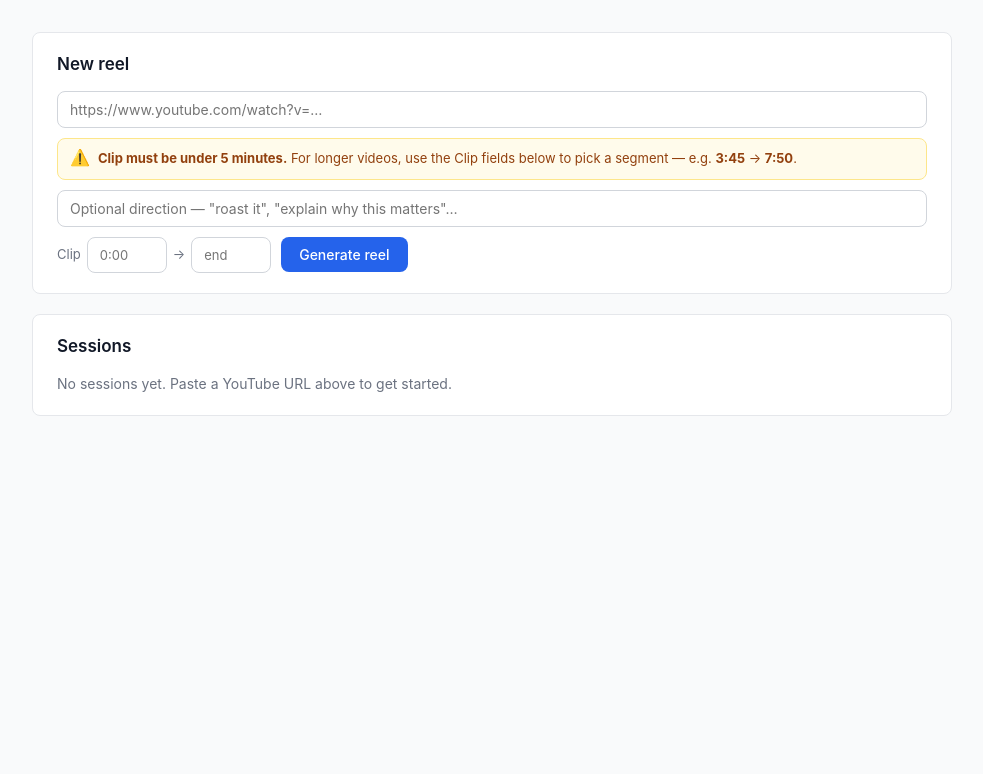
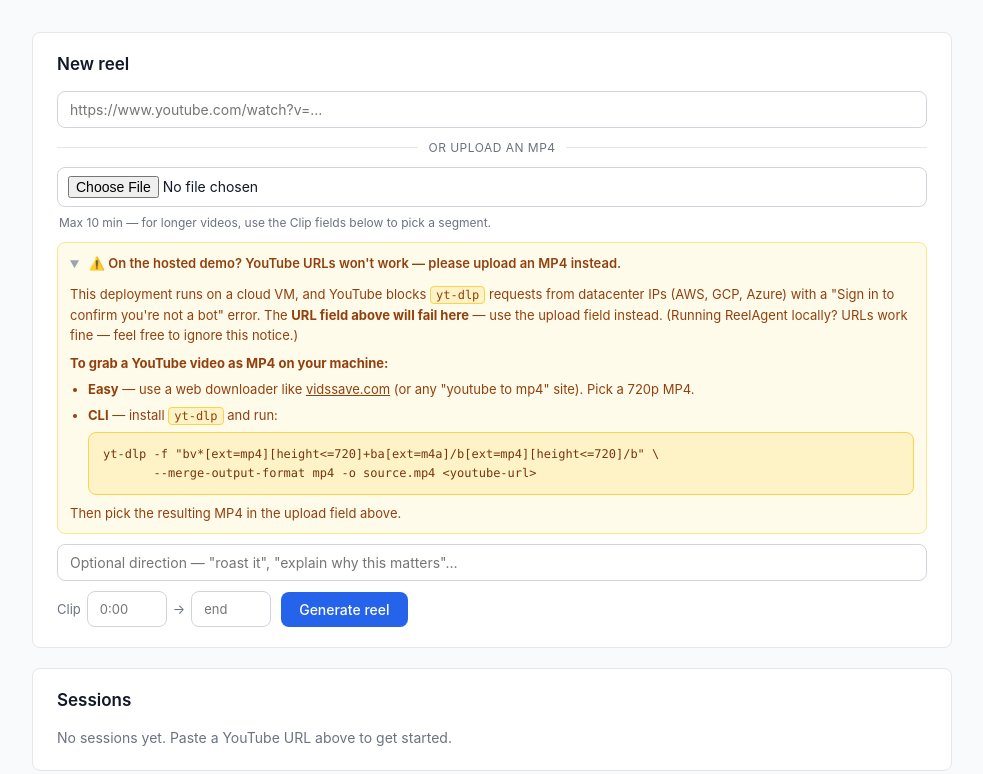
Before and after one commit to nik-55/runway-api-hackathon, a FastAPI app: page / in a window 1280 px wide. Shown: the part 58-832 px from the top of the page, without its empty margins (148-1131 px from the left). Before the commit the page ends 474 px from the top, so only its background shows below. Run offline with FastAPI, Linux system fonts and the light colour scheme; data that the repository does not hold is empty.

Commit message:
give option to upload video directly

```diff
--- a/app/routes/pages.py
+++ b/app/routes/pages.py
@@ -3,7 +3,7 @@ from fastapi.responses import HTMLResponse
 from fastapi.templating import Jinja2Templates
 
 from app import db
-from app.config import REPO_ROOT
+from app.config import REPO_ROOT, settings
 
 router = APIRouter()
 templates = Jinja2Templates(directory=str(REPO_ROOT / "app" / "templates"))
@@ -12,7 +12,14 @@ templates = Jinja2Templates(directory=str(REPO_ROOT / "app" / "templates"))
 @router.get("/", response_class=HTMLResponse)
 async def index(request: Request):
     sessions = db.list_sessions(limit=50)
-    return templates.TemplateResponse(request, "index.html", {"sessions": sessions})
+    return templates.TemplateResponse(
+        request,
+        "index.html",
+        {
+            "sessions": sessions,
+            "max_video_minutes": settings.max_video_duration_sec // 60,
+        },
+    )
 
 
 @router.get("/sessions/{session_id}", response_class=HTMLResponse)
--- a/app/templates/index.html
+++ b/app/templates/index.html
@@ -3,15 +3,51 @@
 
 <div class="card">
   <h2 style="margin-bottom: 16px; font-size: 17px;">New reel</h2>
-  <form method="post" action="/sessions">
+  <form method="post" action="/sessions" enctype="multipart/form-data">
     <div style="display: flex; flex-direction: column; gap: 10px;">
-      <input name="youtube_url" placeholder="https://www.youtube.com/watch?v=…" required style="width: 100%;">
-      <div style="display: flex; align-items: flex-start; gap: 8px; background: #fffbeb; border: 1.5px solid #fde68a; border-radius: var(--radius); padding: 10px 12px;">
-        <span style="font-size: 16px; line-height: 1;">⚠️</span>
-        <p style="font-size: 13px; color: #92400e; margin: 0; line-height: 1.5;">
-          <strong>Clip must be under 5 minutes.</strong> For longer videos, use the Clip fields below to pick a segment — e.g. <strong>3:45</strong> → <strong>7:50</strong>.
-        </p>
+      <input name="youtube_url" placeholder="https://www.youtube.com/watch?v=…" style="width: 100%;">
+
+      <div style="display: flex; align-items: center; gap: 10px;">
+        <span style="flex: 1; height: 1px; background: var(--border);"></span>
+        <span style="font-size: 12px; color: var(--muted); letter-spacing: 0.04em;">OR UPLOAD AN MP4</span>
+        <span style="flex: 1; height: 1px; background: var(--border);"></span>
       </div>
+
+      <input name="video_file" type="file" accept="video/mp4,video/*" style="width: 100%; padding: 8px 10px;">
+
+      <p style="font-size: 12px; color: var(--muted); margin: -4px 0 0 2px;">
+        Max {{ max_video_minutes }} min — for longer videos, use the Clip fields below to pick a segment.
+      </p>
+
+      <details style="background: #fffbeb; border: 1.5px solid #fde68a; border-radius: var(--radius); padding: 10px 12px;" open>
+        <summary style="font-size: 13px; color: #92400e; font-weight: 600;">
+          ⚠️ On the hosted demo? YouTube URLs won't work — please upload an MP4 instead.
+        </summary>
+        <div style="font-size: 13px; color: #92400e; line-height: 1.55; margin-top: 10px;">
+          <p style="margin-bottom: 8px;">
+            This deployment runs on a cloud VM, and YouTube blocks
+            <code style="color: inherit; background: #fef3c7; border-color: #fcd34d;">yt-dlp</code> requests from datacenter IPs
+            (AWS, GCP, Azure) with a "Sign in to confirm you're not a bot" error.
+            The <strong>URL field above will fail here</strong> — use the upload field instead.
+            (Running ReelAgent locally? URLs work fine — feel free to ignore this notice.)
+          </p>
+          <p style="margin-bottom: 6px;"><strong>To grab a YouTube video as MP4 on your machine:</strong></p>
+          <ul style="margin: 0 0 8px 18px; padding: 0;">
+            <li style="margin-bottom: 6px;">
+              <strong>Easy</strong> — use a web downloader like
+              <a href="https://vidssave.com/youtube-video-downloader-3cx" target="_blank" rel="noopener" style="color: #92400e; text-decoration: underline;">vidssave.com</a>
+              (or any "youtube to mp4" site). Pick a 720p MP4.
+            </li>
+            <li>
+              <strong>CLI</strong> — install <code style="color: inherit; background: #fef3c7; border-color: #fcd34d;">yt-dlp</code> and run:
+              <pre style="margin-top: 6px; background: #fef3c7; border-color: #fcd34d; color: #78350f;">yt-dlp -f "bv*[ext=mp4][height&lt;=720]+ba[ext=m4a]/b[ext=mp4][height&lt;=720]/b" \
+       --merge-output-format mp4 -o source.mp4 &lt;youtube-url&gt;</pre>
+            </li>
+          </ul>
+          <p style="margin: 0;">Then pick the resulting MP4 in the upload field above.</p>
+        </div>
+      </details>
+
       <input name="direction" placeholder='Optional direction — "roast it", "explain why this matters"…' style="width: 100%;">
       <div style="display: flex; gap: 10px; align-items: center; flex-wrap: wrap;">
         <div style="display: flex; align-items: center; gap: 6px;">
@@ -43,7 +79,13 @@
       {% for s in sessions %}
       <tr style="transition: background 0.1s;">
         <td style="padding: 9px 10px; border-bottom: 1px solid var(--border);"><span class="badge {{ s.status }}">{{ s.status }}</span></td>
-        <td style="padding: 9px 10px; border-bottom: 1px solid var(--border); max-width: 280px; overflow: hidden; text-overflow: ellipsis; white-space: nowrap; font-size: 13px;"><a href="{{ s.youtube_url }}" title="{{ s.youtube_url }}">{{ s.youtube_url }}</a></td>
+        <td style="padding: 9px 10px; border-bottom: 1px solid var(--border); max-width: 280px; overflow: hidden; text-overflow: ellipsis; white-space: nowrap; font-size: 13px;">
+          {% if s.youtube_url.startswith("upload:") %}
+            <span title="{{ s.youtube_url[7:] }}">📁 {{ s.youtube_url[7:] }}</span>
+          {% else %}
+            <a href="{{ s.youtube_url }}" title="{{ s.youtube_url }}">{{ s.youtube_url }}</a>
+          {% endif %}
+        </td>
         <td style="padding: 9px 10px; border-bottom: 1px solid var(--border); font-size: 13px; color: var(--muted);">{{ s.direction or "—" }}</td>
         <td style="padding: 9px 10px; border-bottom: 1px solid var(--border); font-size: 12px; color: var(--muted); white-space: nowrap;">{{ s.created_at }}</td>
         <td style="padding: 9px 10px; border-bottom: 1px solid var(--border);"><a href="/sessions/{{ s.id }}" style="font-size: 13px;">view →</a></td>
--- a/app/templates/session.html
+++ b/app/templates/session.html
@@ -101,7 +101,11 @@
     {% endif %}
   </div>
   <div style="font-size: 13px; color: var(--muted); word-break: break-all;">
-    <a href="{{ session.youtube_url }}">{{ session.youtube_url }}</a>
+    {% if session.youtube_url.startswith("upload:") %}
+      📁 {{ session.youtube_url[7:] }}
+    {% else %}
+      <a href="{{ session.youtube_url }}">{{ session.youtube_url }}</a>
+    {% endif %}
   </div>
   {% if session.direction %}
   <div style="margin-top: 6px; font-size: 13px; color: var(--muted);">Direction: <em>{{ session.direction }}</em></div>
--- a/docker-compose.yml
+++ b/docker-compose.yml
@@ -4,7 +4,7 @@ services:
     container_name: reelagent
     env_file: .env
     volumes:
-      - ./cookies_yt.txt:/app/cookies_yt.txt:ro
+      - ./cookies_yt.txt:/app/cookies_yt.txt
       - ./media:/app/media
       - ./logs:/app/logs
       - ./data:/app/data
```
Also changed, not shown: CLAUDE.md (+17 -10 lines), app/pipeline/transcribe.py (+8 -2 lines), app/pipeline/youtube.py (+10 -0 lines), app/routes/sessions.py (+43 -5 lines), README.md.
